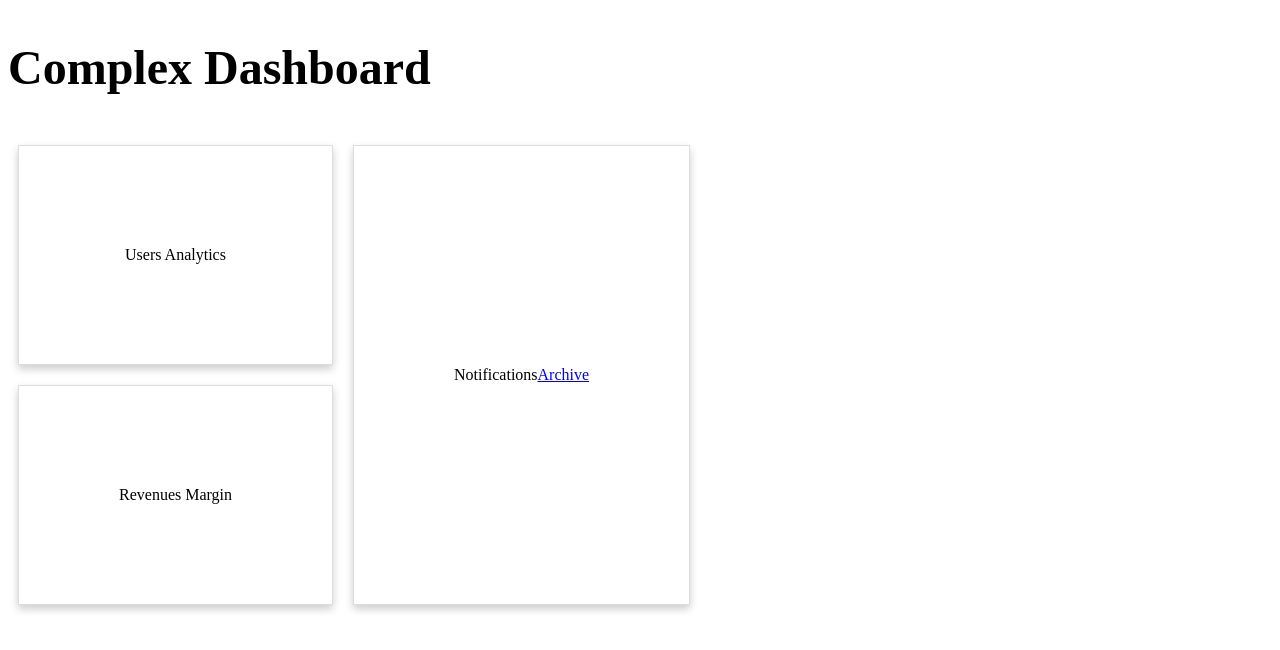
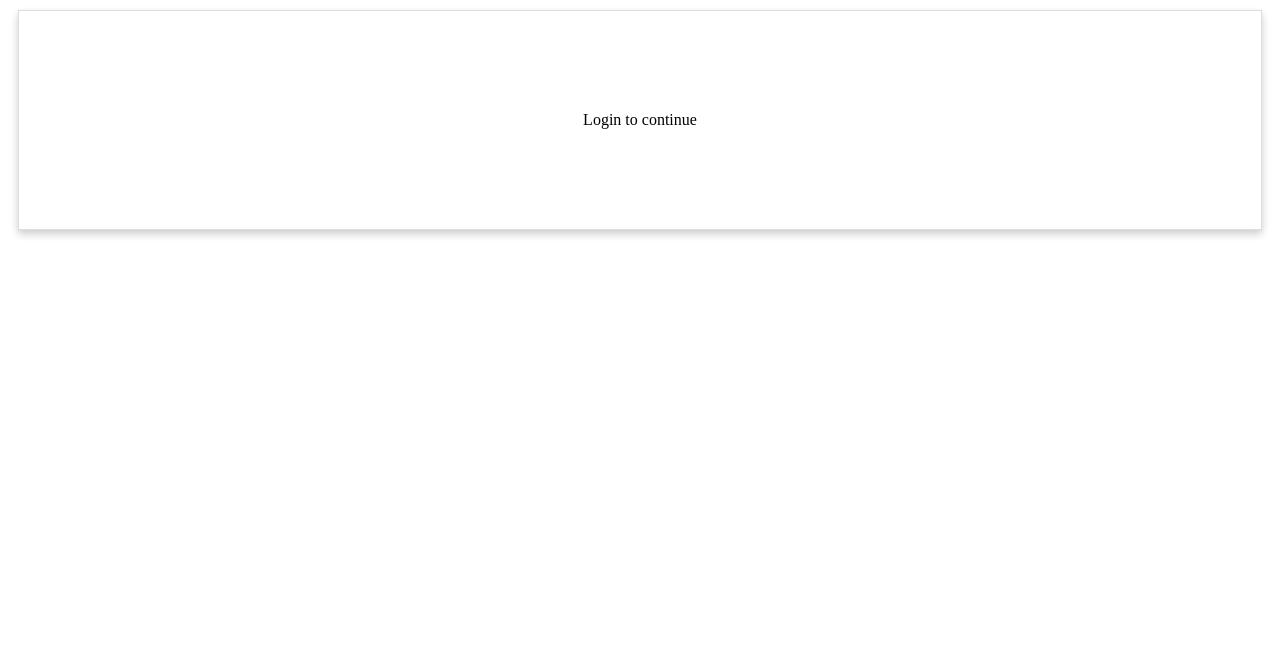
Before and after one commit to ColinAdo/learning-next-js, a Next.js app: page /dashboard in a window 1280 px wide. Shown: the top 650 px of the page. Built offline with nearby package versions, Linux system fonts and the light colour scheme.

Commit message:
Add working with conditional routing

```diff
--- /dev/null
+++ b/src/app/dashboard/@login/page.tsx
@@ -0,0 +1,5 @@
+import Card from "@/components/card";
+
+export default function Login() {
+    return <Card>Login to continue</Card>
+}
--- a/src/app/dashboard/layout.tsx
+++ b/src/app/dashboard/layout.tsx
@@ -3,13 +3,16 @@
   users,
   revenues,
   notifications,
+  login
 }: {
   children: React.ReactNode;
   users: React.ReactNode;
   revenues: React.ReactNode;
   notifications: React.ReactNode;
-}) {
-  return(
+  login: React.ReactNode;
+  }) {
+  const isLggedIn = false;
+  return isLggedIn ? (
     <div>
       <h1>{children}</h1>
       <div style={{ display: "flex" }}>
@@ -20,5 +23,7 @@
         <div style={{ display: "flex", flex: 1 }}>{notifications}</div>
       </div>
     </div>
+  ) : (
+      login
   )
 }
```
